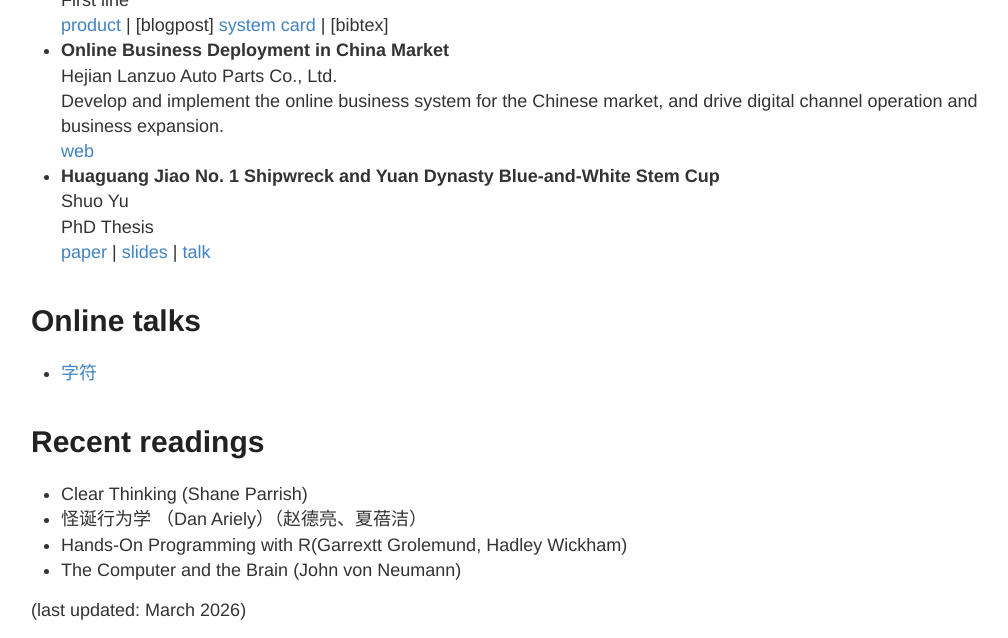
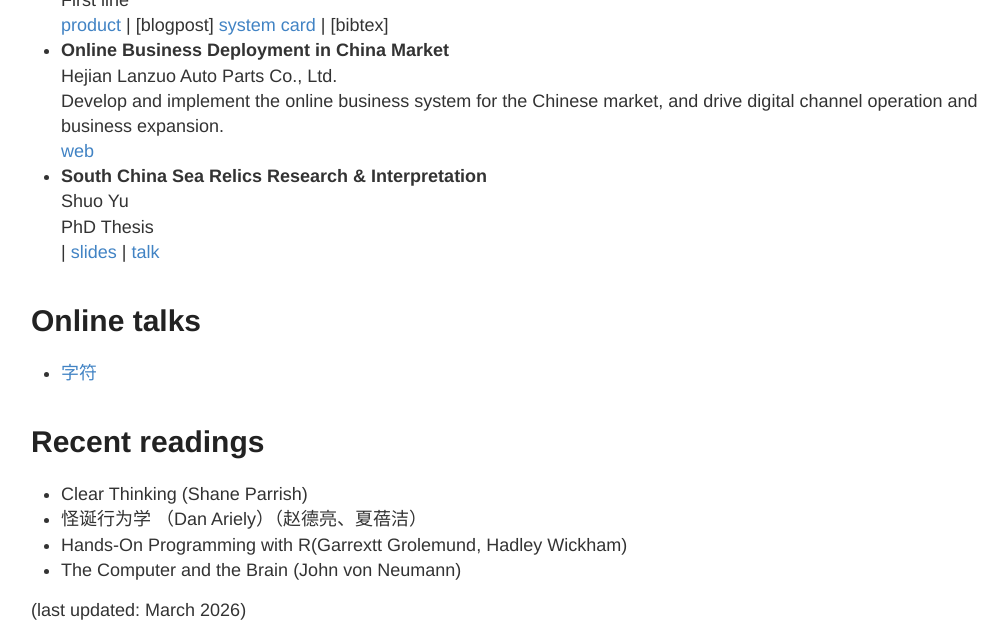
Before and after one commit to zheng-qinghe/zheng-qinghe.github.io, a Jekyll site: the page built from index.md, in a window 1280 px wide, cut to the strip 451-1089 px from the top of the page. Shown: the whole strip, without its empty margins (129-1137 px from the left). Built offline with Jekyll 4.4.1, drawn with Linux system fonts in a browser that asks for light colours.

Commit message:
Update project entries in index.md
Replaced Huaguang Jiao No. 1 Shipwreck entry with South China Sea Relics Research.

```diff
--- a/index.md
+++ b/index.md
@@ -38,11 +38,11 @@ In my life, I read, travel, rap, and play badminton.
  Hejian Lanzuo Auto Parts Co., Ltd.<br>
   Develop and implement the online business system for the Chinese market, and drive digital channel operation and business expansion. <br>
     [web](https://shop888rr15755788.1688.com/page/index.html?spm=0.0.wp_pc_common_header_companyName_undefined.0)
-- **Huaguang Jiao No. 1 Shipwreck and Yuan Dynasty Blue-and-White Stem Cup** <br>
+- **South China Sea Relics Research & Interpretation** <br>
   Shuo Yu <br>
   PhD Thesis <br>
-    [paper]() |
-    [slides]() |
+    []() |
+    [slides](zheng-qinghe.github,io/slides/对话诗文高足杯.pptx) |
     [talk]()
 
 
```
